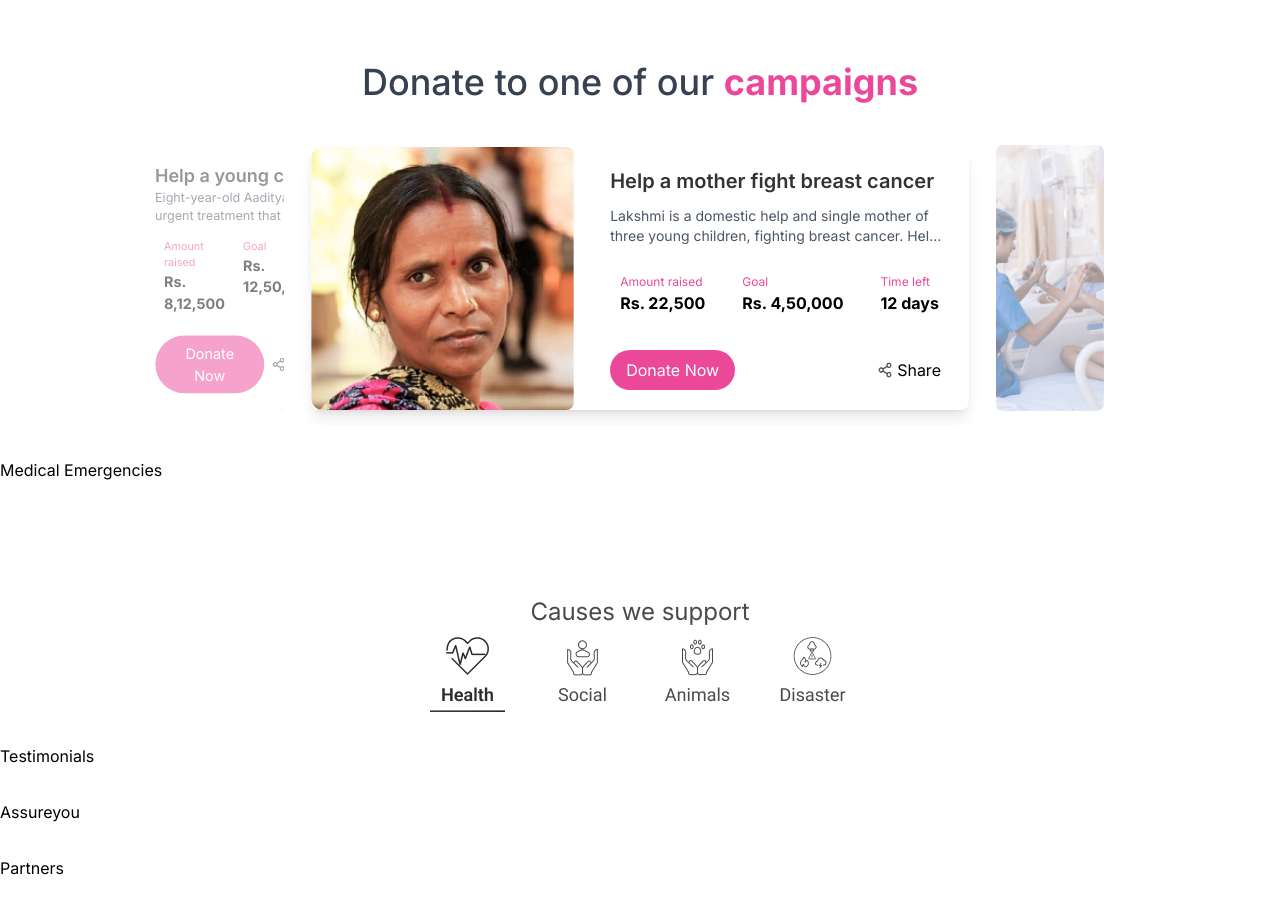
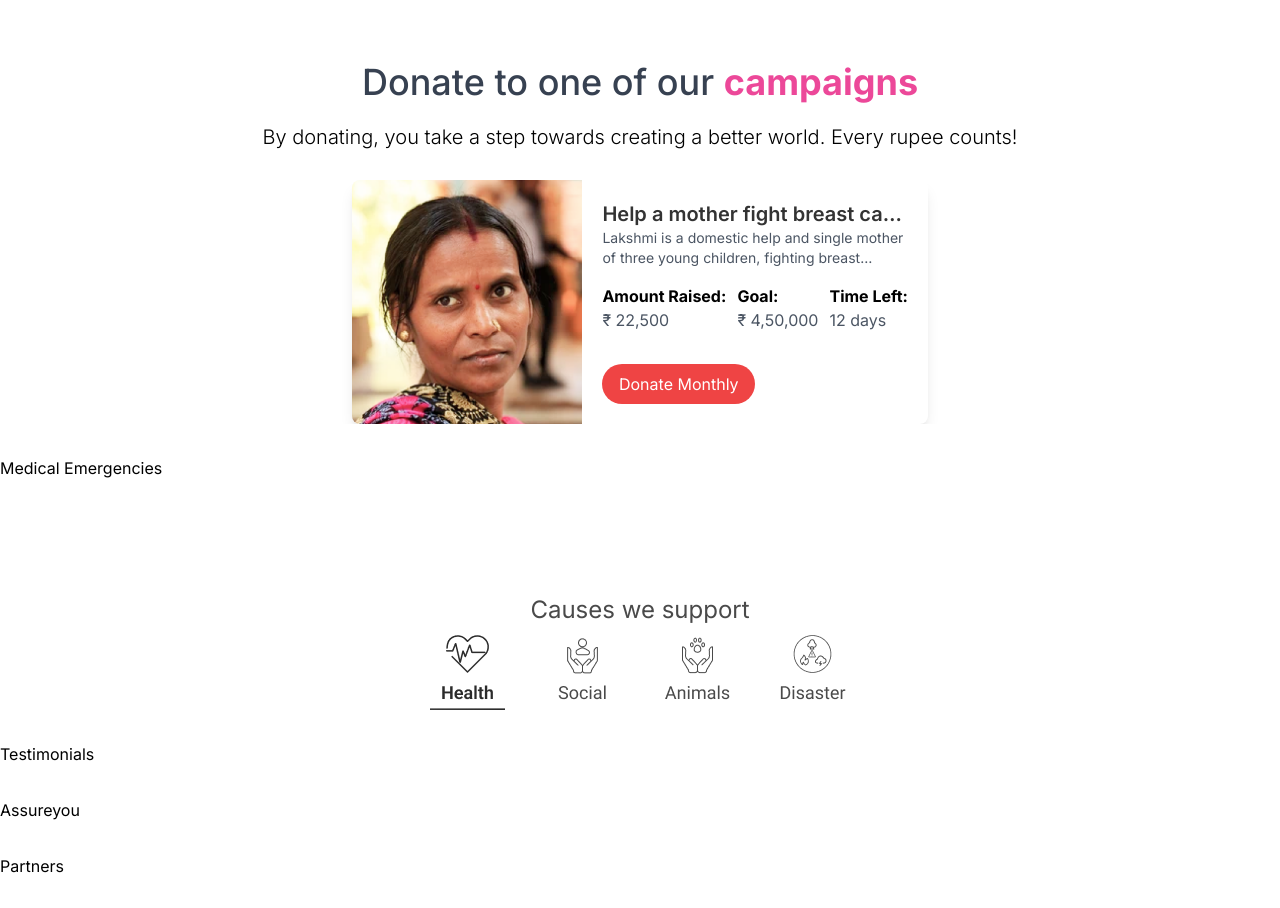
Before and after one commit to AyushV14/rhlfreact-ayush, a React (Vite) app: page / in a window 1280 px wide. Shown: the part 1509-2417 px from the top of the page. Built offline with nearby package versions, Linux system fonts and the light colour scheme.

Commit message:
Changes in campaign card

```diff
--- a/src/Pages/Homepage.jsx
+++ b/src/Pages/Homepage.jsx
@@ -15,38 +15,40 @@ function Homepage() {
 
   const [currentIndex, setCurrentIndex] = useState(0);
   const [isTransitioning, setIsTransitioning] = useState(false);
+  const [direction, setDirection] = useState('next'); // For slide direction
 
   useEffect(() => {
     const interval = setInterval(() => {
       nextSlide();
-    }, 5000); // Automatically move to the next slide every 5 seconds
+    }, 3000); // Automatically move to the next slide every 5 seconds
 
     return () => clearInterval(interval); // Cleanup interval on unmount
   }, [currentIndex]);
 
-  const handleSlideChange = (newIndex) => {
+  const handleSlideChange = (newIndex, dir) => {
     setIsTransitioning(true);
+    setDirection(dir);
     setTimeout(() => {
       setCurrentIndex(newIndex);
       setIsTransitioning(false);
-    }, 500); // Time for the transition (matches CSS transition duration)
+    }, 300); // Time for the transition (matches CSS transition duration)
   };
 
   const nextSlide = () => {
-    handleSlideChange((currentIndex + 1) % campaignData.length);
+    handleSlideChange((currentIndex + 1) % campaignData.length, 'next');
   };
 
   const prevSlide = () => {
-    handleSlideChange(currentIndex === 0 ? campaignData.length - 1 : currentIndex - 1);
+    handleSlideChange(currentIndex === 0 ? campaignData.length - 1 : currentIndex - 1, 'prev');
   };
 
   return (
-    <div className="homepage-container w-full flex flex-col  py-8 gap-8 bg-white mt-10">
+    <div className="homepage-container w-full flex flex-col py-8 gap-8 bg-white mt-10">
       <h1 className="heading text-5xl text-center font-light">
         <span className="text-gray-700 font-medium">Together</span> We Make a <span className="text-black font-bold">Difference</span>
       </h1>
 
-      <div className="subtext  ml-[390px]  text-lg text-gray-500 max-w-4xl">
+      <div className="subtext ml-[390px] text-lg text-gray-500 max-w-4xl">
         <p>Real Happiness Of Life Foundation for social change and inclusion works for the social</p>
         <p>development and integration of underprivileged individuals, groups, and communities in India.</p>
       </div>
@@ -77,67 +79,25 @@ function Homepage() {
           <span className="text-gray-700 font-medium">Donate to one of our </span>
           <span className="text-pink-500 font-bold">campaigns</span>
         </h1>
+        <p className='flex items-center justify-center mt-5 font-light text-[20px] tex-[#D9D9D9]'>By donating, you take a step towards creating a better world. Every rupee counts!</p>
 
         <div className="relative w-full overflow-hidden mt-7">
-          <div className="flex justify-center items-center space-x-3 ">
-            {/* Previous card preview */}
-            <div
-              className={`w-[25%]  opacity-50 transform transition-transform duration-500 ${isTransitioning ? 'scale-75' : 'scale-90'} overflow-hidden`}
-              onClick={prevSlide}
-              style={{ clipPath: 'inset(0 0 0 50%)' }} // Show only the right part of the previous card
-            >
-              <CampaignCard campaign={campaignData[currentIndex === 0 ? campaignData.length - 1 : currentIndex - 1]} />
-            </div>
-
-            {/* Current Card */}
-            <div
-              className={`w-[55%] transform transition-transform duration-500 ${isTransitioning ? 'scale-95 opacity-50' : 'scale-100 opacity-100'}`}
-            >
+          <div className={`flex justify-center items-center transition-transform duration-500 ${isTransitioning ? (direction === 'next' ? 'translate-x-[-100%]' : 'translate-x-[100%]') : ''}`}>
+            <div className="w-[45%] transform transition-transform duration-300">
               <CampaignCard campaign={campaignData[currentIndex]} />
             </div>
+          </div>
+        </div>
 
-            {/* Next card preview */}
-            <div
-              className={`w-[25%]  opacity-50 transform transition-transform duration-500 ${isTransitioning ? 'scale-75' : 'scale-90'} overflow-hidden`}
-              onClick={nextSlide}
-              style={{ clipPath: 'inset(0 50% 0 0)' }} // Show only the left part of the next card
-            >
-              <CampaignCard campaign={campaignData[(currentIndex + 1) % campaignData.length]} />
-            </div>
-          </div>
 
-          {/* Left arrow button */}
-          {/* <button
-            className="absolute left-4 top-1/2 transform -translate-y-1/2 bg-indigo-600 text-white p-2 rounded-full shadow-md focus:outline-none transition duration-200 hover:bg-indigo-700"
-            onClick={prevSlide}
-          >
-            <span className="material-icons">chevron_left</span>
-          </button> */}
-
-          {/* Right arrow button */}
-          {/* <button
-            className="absolute right-4 top-1/2 transform -translate-y-1/2 bg-indigo-600 text-white p-2 rounded-full shadow-md focus:outline-none transition duration-200 hover:bg-indigo-700"
-            onClick={nextSlide}
-          >
-            <span className="material-icons">chevron_right</span>
-          </button> */}
-        </div>
       </div>
 
-      {/* medicalimpact */}
-      <Medicalemg/>
-
-      {/* Causes we support */}
-      <Causessupport/>
-
-      {/* Testimonals */}
-      <Testimonials/>
-
-      {/* Assure you section */}
+      {/* Other components */}
+      <Medicalemg />
+      <Causessupport />
+      <Testimonials />
       <Assureyou />
-
-      {/* partners section */}
-      <Partners/>
+      <Partners />
     </div>
   );
 }
--- a/src/Pages/homecomponents/CampaignCard.jsx
+++ b/src/Pages/homecomponents/CampaignCard.jsx
@@ -7,34 +7,38 @@ const CampaignCard = ({ campaign }) => {
 
   return (
     <div className="campaign-card w-full bg-white shadow-lg rounded-lg flex">
-      <img src={importImage(campaign.image)} alt={campaign.title} className="w-2/5 rounded-lg object-cover" />
-      <div className="campaign-details w-4/5 ml-4 flex flex-col justify-between p-5">
+      <img
+        src={importImage(campaign.image)}
+        alt={campaign.title}
+        className="w-2/5 rounded-l-lg object-cover"
+      />
+      <div className="campaign-details w-3/5 p-5 flex flex-col justify-between">
         <h3 className="text-xl font-semibold truncate">{campaign.title}</h3>
         <p className="text-gray-600 line-clamp-2 text-sm">{campaign.description}</p>
-        <div className="campaign-info mt-4 flex justify-between text-pink-500">
-          <div className="info-item">
-            <p className='header'>Amount raised</p>
-            <p className="font-bold text-black">Rs. {campaign.amountRaised}</p>
+
+        <div className="campaign-info mt-4 text-gray-600">
+          <div className="amount-raised mb-2">
+            <p className="font-bold text-black">Amount Raised:</p>
+            <p>₹ {campaign.amountRaised}</p>
           </div>
-          <div className="info-item">
-            <p className='header'>Goal</p>
-            <p className="font-bold text-black">Rs. {campaign.goal}</p>
+          <div className="goal mb-2">
+            <p className="font-bold text-black">Goal:</p>
+            <p>₹ {campaign.goal}</p>
           </div>
-          <div className="info-item">
-            <p className='header'>Time left</p>
-            <p className="font-bold text-black">{campaign.timeLeft}</p>
+          <div className="time-left mb-2">
+            <p className="font-bold text-black">Time Left:</p>
+            <p>{campaign.timeLeft}</p>
           </div>
         </div>
-        <div className="action-buttons flex justify-between items-center mt-6">
-          <button className="donate-button bg-pink-500 text-white py-2 px-4 rounded-full">Donate Now</button>
-          <button className="share-button flex items-center bg-transparent p-2 rounded-full">
-            <img src={importImage('share-small.png')} alt="Share" className="w-4 h-4 mr-1" />
-            Share
+
+        <div className="action-buttons flex flex-col mt-6">
+          <button className="donate-button bg-red-500 text-white py-2 px-4 w-[50%] rounded-full">
+            Donate Monthly
           </button>
         </div>
       </div>
     </div>
   );
-}
+};
 
 export default CampaignCard;
```
